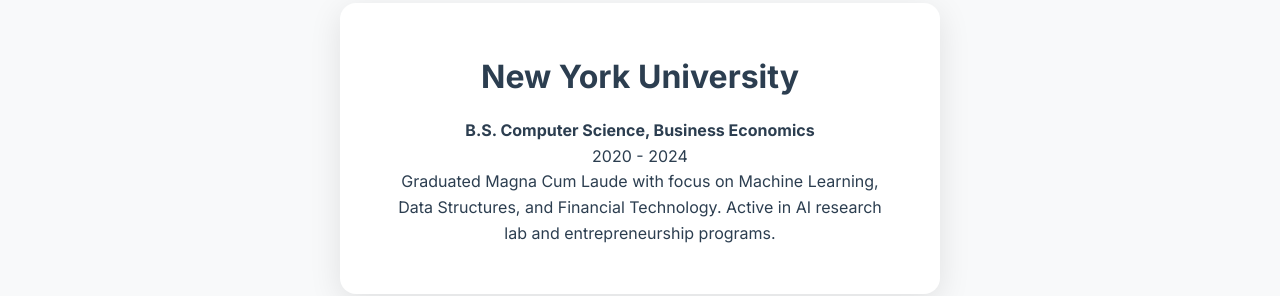
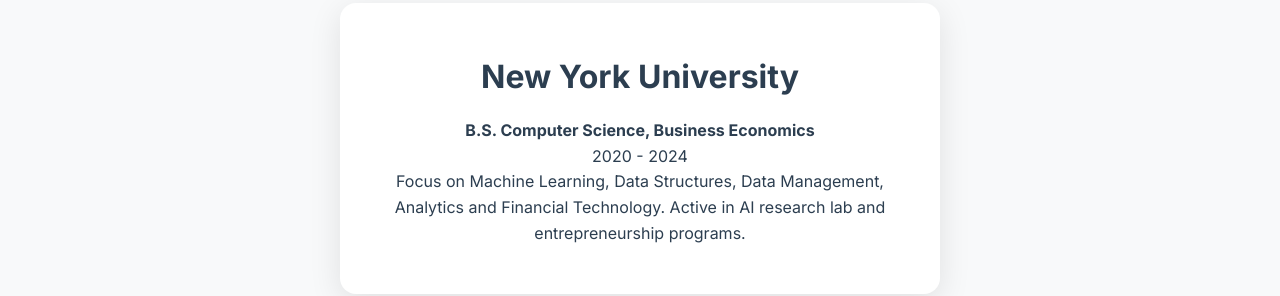
Before and after one commit to metahwi/metahwi, a website: page index.html in a window 1280 px wide. Shown: the part 2792-3088 px from the top of the page. Drawn offline with Linux system fonts and the light colour scheme; files whose address does not match are found by name.

Commit message:
title/school

```diff
--- a/index.html
+++ b/index.html
@@ -118,8 +118,8 @@
                     <h3 data-en="New York University" data-ko="뉴욕대학교">New York University</h4>
                     <h4 data-en="B.S. Computer Science, Business Economics" data-ko="컴퓨터 과학 학사, 비즈니스 경제학">B.S. Computer Science, Business Economics</h3>
                     <p class="education-year" data-en="2020 - 2024" data-ko="2020 - 2024">2020 - 2024</p>
-                    <p data-en="Graduated Magna Cum Laude with focus on Machine Learning, Data Structures, and Financial Technology. Active in AI research lab and entrepreneurship programs." data-ko="머신러닝, 데이터 구조, 핀테크에 중점을 두고 최우등으로 졸업. AI 연구실과 창업 프로그램에서 활발히 활동했습니다.">
-                        Graduated Magna Cum Laude with focus on Machine Learning, Data Structures, and Financial Technology. Active in AI research lab and entrepreneurship programs.
+                    <p data-en="Focus on Machine Learning, Data Structures, Data Management, Analytics and Financial Technology. Active in AI research lab and entrepreneurship programs." data-ko="머신러닝, 데이터 구조과 분석, 경영경제학, 핀테크에 중점을 두고 졸업. AI 연구실과 창업 프로그램에서 활발히 활동했습니다.">
+                        Focus on Machine Learning, Data Structures, Data Management, Analytics and Financial Technology. Active in AI research lab and entrepreneurship programs.
                     </p>
                 </div>
             </div>
--- a/src/js/script.js
+++ b/src/js/script.js
@@ -24,8 +24,8 @@
 
 // Animated Title Rotation
 const titles = {
-    en: ['Architect', 'Creator', 'Entrepreneur', 'Developer'],
-    ko: ['아키텍트', '크리에이터', '사업가', '개발자']
+    en: ['Architect', 'Creator', 'Entrepreneur', 'Developer', 'Engineer'],
+    ko: ['아키텍트', '크리에이터', '사업가', '개발자', '엔지니어']
 };
 
 let currentTitleIndex = 0;
```
